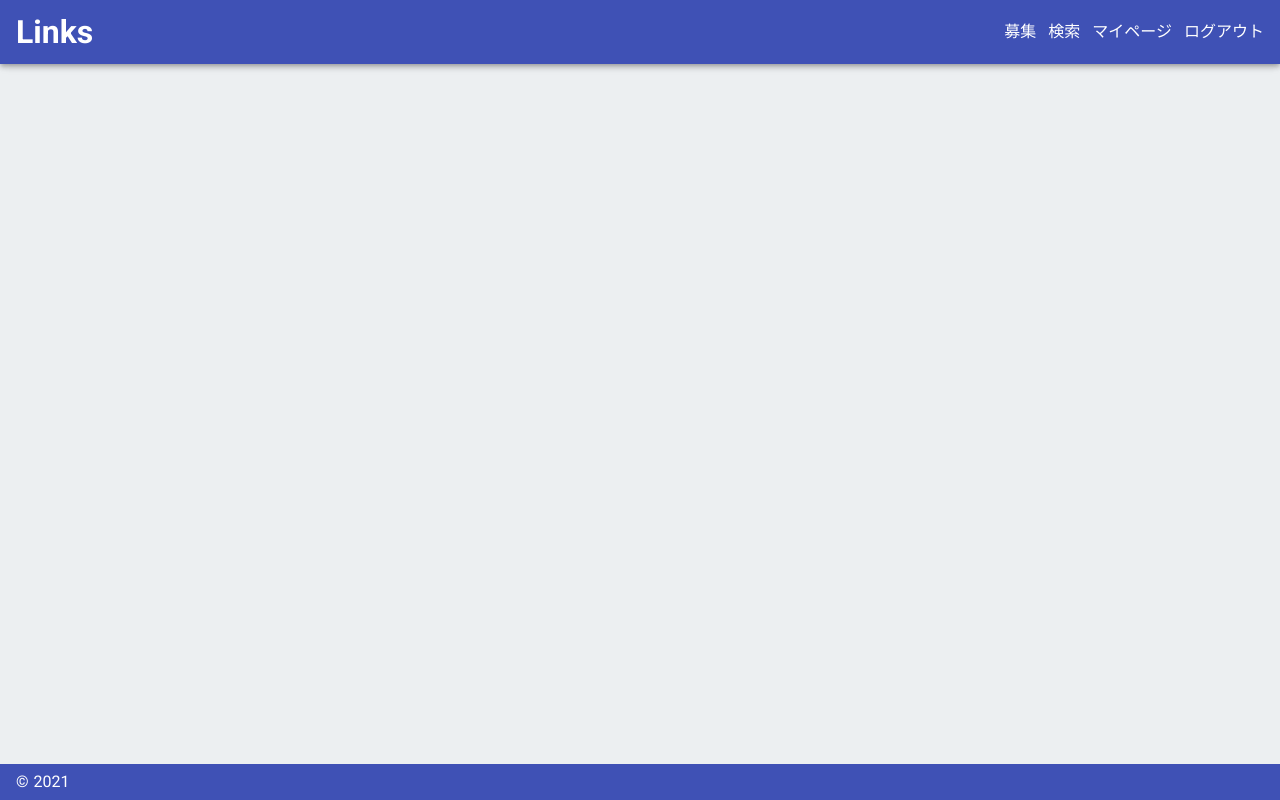
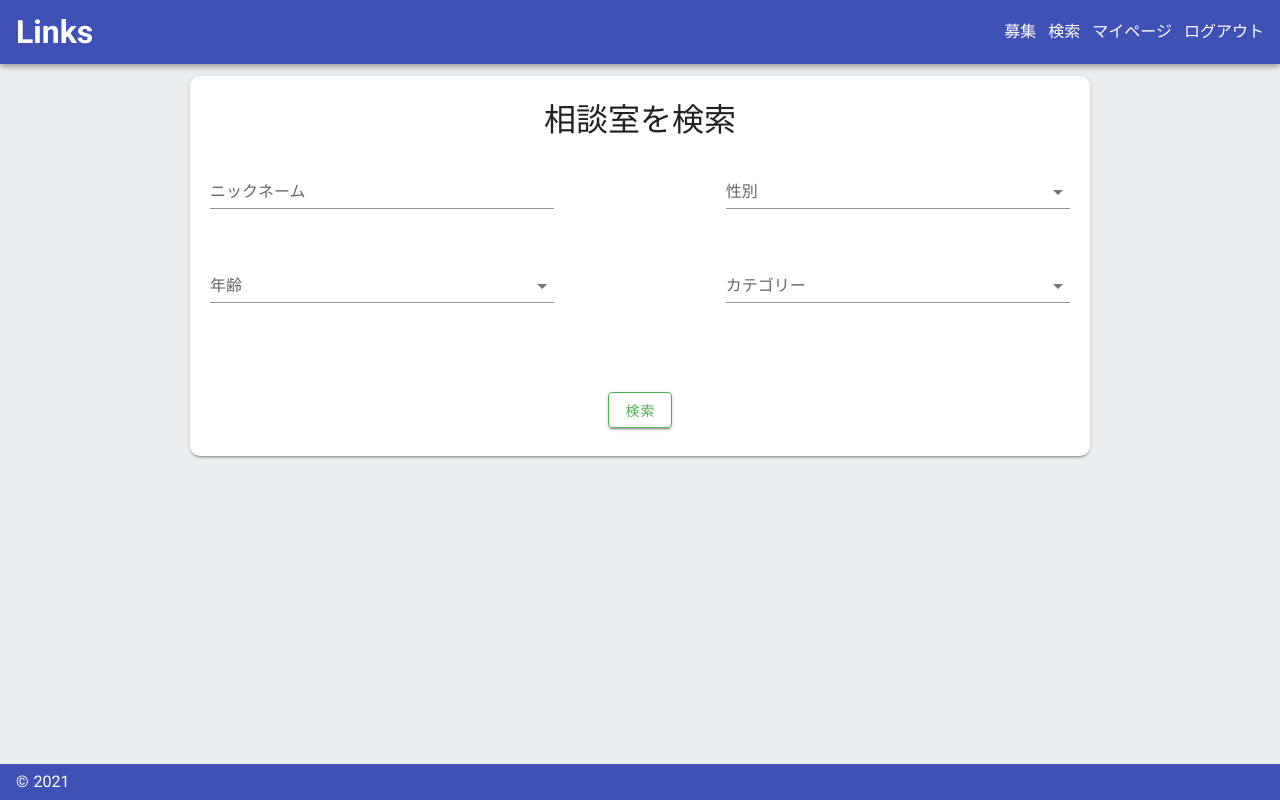
Before and after one commit to aso1801031/counselingApp, a Nuxt app: page /room-search in a window 1280 px wide. Built offline with nearby package versions, Linux system fonts and the light colour scheme.

Commit message:
seach comp

```diff
--- a/pages/room-search.vue
+++ b/pages/room-search.vue
@@ -0,0 +1,194 @@
+<template>
+    <div class="serach_main container">
+        <v-card
+        elevation="2"
+        style="border-radius: 10px;"
+        max-width="900"
+        class="mx-auto">
+            <v-container class="search_card">
+                <p class="search_title">相談室を検索</p>
+                <!--フォーム-->
+                <v-form>
+                    <v-row class="row_el_top">
+                        <v-col cols="12" sm="5" xs="12">
+                            <!--名前-->
+                            <v-text-field
+                            label="ニックネーム"
+                            v-model="nickname"
+                            ></v-text-field>
+                        </v-col>
+
+                        <v-col cols="12" sm="5" offset="2" xs="12">
+                            <!--性別選択-->
+                            <v-select
+                            :items="sexs"
+                            label="性別"
+                            v-model="sex"
+                            required></v-select>
+                        </v-col>
+
+                        <v-col cols="12" sm="5" xs="12">
+                            <!--年齢選択-->
+                            <v-select
+                            :items="ages"
+                            label="年齢"
+                            v-model="age"
+                            required></v-select>
+                        </v-col>
+
+                        <v-col cols="12" sm="5" offset="2" xs="12">
+                            <!--カテゴリー選択-->
+                            <v-select
+                            :items="categorys"
+                            label="カテゴリー"
+                            v-model="category"
+                            required></v-select>
+                        </v-col>
+
+                    </v-row>
+
+                    <!--検索ボタン-->
+                    <v-card-actions class="mt-15">
+                        <v-btn class="mx-auto" outlined depressed elevation="2" color="success" v-on:click="serach()">
+                            検索
+                        </v-btn>
+                    </v-card-actions>
+                </v-form>
+            </v-container>
+        </v-card>
+
+        <div v-if="!search_result.length == 0">
+            <div v-for="result in search_result" :key="result.title">
+                <v-card
+                class="mx-auto mt-8 detail_card"
+                style="border-radius: 10px;"
+                elevation="2"
+                max-width="900"
+                outlined>
+                    <v-container>
+                        <v-row>
+                            <v-col cols="12"  md="6" class="pb-0">
+                                <!--ネックネーム-->
+                                <v-card-title><h2 class="pb-0">{{result.user.nickname}}</h2></v-card-title>
+                            </v-col>
+                            <v-col cols="12"  md="6" class="pb-0">
+                                <!--タイトル-->
+                                <v-card-title><h2 class="pb-0">{{result.title}}</h2></v-card-title>
+                            </v-col>
+
+                        </v-row>
+                        <v-row class="mt-0">
+                            <v-col cols="12"  md="6" class="ml-3">
+                                <!--評価-->
+                                <p class="mb-2">
+                                    <v-icon color="yellow darken-2" large>mdi-star</v-icon> : {{result.user.average}} ,
+                                    総相談回数:{{result.user.total}}件
+                                </p>
+                                <p class="mb-2">{{result.user.age}}</p>
+                                <p class="mb-2">{{result.user.sex}}</p>
+                                <p class="mb-2">{{result.category}}</p>
+                            </v-col>
+                            <v-col cols="12" md="4" offset="1">
+                                <!--参加ボタン-->
+                                <div class="join_btn_div">
+                                    <v-btn
+                                    class="pl-15 pr-15"
+                                    outlined
+                                    depressed
+                                    elevation="1"
+                                    color="success"
+                                    v-on:click="join(result.cou_id)"
+                                    x-large>
+                                        Join!
+                                    </v-btn>
+                                </div>
+                            </v-col>
+                        </v-row>
+                    </v-container>
+                </v-card>
+            </div>
+        </div>
+    </div>
+</template>
+
+<script>
+    import firebase from '~/plugins/firebase';
+
+    export default {
+        data: () => ({
+            myid:"",
+            nickname: '',
+            sex: null,
+            age: null,
+            category: null,
+            sexs: ['男性', '女性', 'その他'],
+            ages: ["15~19","20~29","30~39"],
+            categorys: ["勉強","趣味","学校","ゲーム","スポーツ","仕事","恋愛","その他"],
+            search_result: [],
+        }),
+        computed:{
+        },
+        methods: {
+            async serach(){
+                //名前検索
+                this.search_result=[];
+                let cate_name=""
+                if(this.nickname !== null){
+                    await firebase.firestore().collection('counseling-rooms').get().then(snapshot => {
+                        snapshot.forEach(doc => {
+                            console.log("相談者nullcheck:",doc.data().consultant_id,doc.data().consultant_id == null)
+                            if(doc.data().consultant_id == null){
+                                doc.data().category.get().then(category => {
+                                    cate_name = category.data().name;
+                                });
+                                doc.data().consulted_id.get().then(res => {
+                                    if(this.nickname == res.data().nickname){
+                                        console.log("1:検索成功: "+ res.data().nickname,"docid:",doc.id);
+                                        this.search_result.push({ title:doc.data().title , user:res.data() , category:cate_name ,cou_id:doc.id, })
+                                    }
+                                });
+                            }
+                        });
+                    })
+                }
+
+                console.log(this.search_result);
+
+            },
+            async join(id){
+                let mypath = firebase.firestore().collection("users").doc(this.myid);
+                console.log(id ,mypath);
+                await firebase.firestore().collection('counseling-rooms').doc(id).update({
+                    consultant_id:mypath,
+                });
+
+                window.location.href="/room/"+id;
+            }
+        },
+        created:function () {
+            this.myid = this.$store.state.id;
+            console.log("ceated storeid:",this.$store.state.id)
+
+        }
+    }
+
+</script>
+
+<style>
+    .search_card{
+        margin: auto;
+        padding: 20px;
+    }
+    .search_title{
+        text-align: center;
+        font-size: 2em;
+    }
+    .join_btn_div{
+        text-align: right;
+        margin-top: 60px;
+        margin-left: 30px;
+    }
+    .join_btn{
+        padding: 0px 20px;
+    }
+</style>
```
